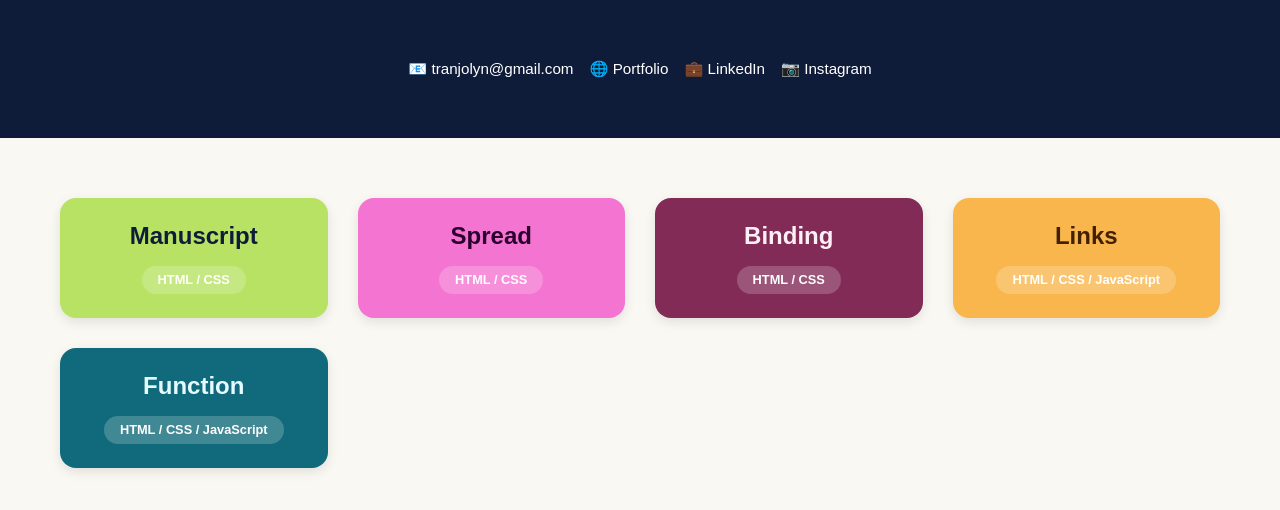
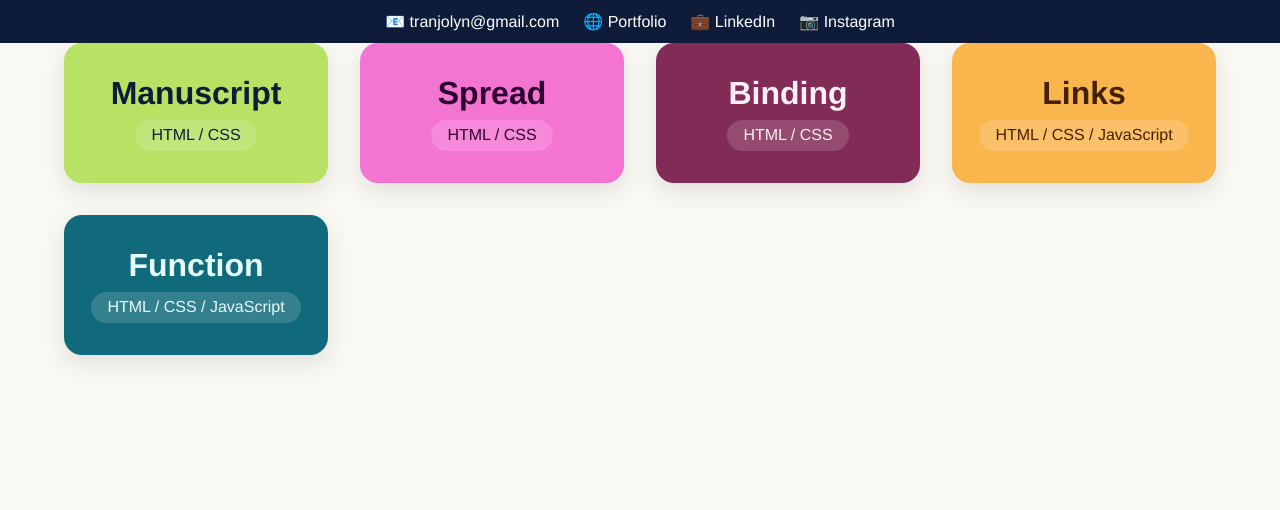
Before and after one commit to jolyntran/jolyntran.github.io, a plain HTML site: page index.html in a window 1280 px wide. Drawn offline with Linux system fonts and the light colour scheme.

Commit message:
Update style.css

```diff
--- a/assets/style.css
+++ b/assets/style.css
@@ -1,14 +1,12 @@
 :root {
 	--base-size: 16px;
 	--gutter-size: var(--base-size);
-	--font-size: var(--base-size);
 
 	--color-background: #FAF8F3;
 	--color-primary: #0F1C39;
 	--color-secondary: #F3B42F;
 	--color-accent: #FF577F;
 	--color-light-text: #ffffff;
-	--color-muted-text: #555;
 
 	--card-lime: #B7E264;
 	--card-pink: #F474D2;
@@ -24,56 +22,59 @@
 }
 
 body {
+	margin: 0;
+	font-family: 'Helvetica Neue', sans-serif;
+	background-color: var(--color-background);
+	color: var(--color-primary);
 	display: flex;
 	flex-direction: column;
-	font-family: sans-serif;
-	margin: 0;
-	background-color: var(--color-background);
-	color: var(--color-primary);
 	align-items: center;
 }
 
 nav {
+	width: 100%;
 	background-color: var(--color-primary);
-	width: 100%;
-	padding: var(--gutter-size);
+	padding: 0.75rem 1rem;
+	box-sizing: border-box;
 }
 
 nav ul {
 	display: flex;
-	flex-wrap: wrap;
 	justify-content: center;
+	gap: 1.5rem;
 	list-style: none;
 	margin: 0;
 	padding: 0;
-	gap: 1rem;
+	flex-wrap: wrap;
 }
 
 nav a {
 	color: var(--color-light-text);
 	text-decoration: none;
-	font-size: 0.95rem;
+	font-size: 1rem;
 }
 
 header {
 	text-align: center;
-	margin: 3rem 1rem 2rem;
+	margin: 4rem 1rem 3rem;
 }
 
 header h1 {
-	font-size: 2.8rem;
-	font-weight: 700;
-	line-height: 1.2;
+	font-size: 3.2rem;
+	font-weight: 600;
+	line-height: 1.1;
+	font-family: Georgia, serif;
 }
 
 main {
-	padding: var(--gutter-size);
+	width: 100%;
+	max-width: 1200px;
+	padding: 0 1.5rem 4rem;
 	box-sizing: border-box;
-	width: 100%;
 }
 
 .showcase h2 {
-	font-size: 1.5rem;
+	font-size: 1.8rem;
 	font-weight: 500;
 	text-align: center;
 	margin-bottom: 2rem;
@@ -82,25 +83,42 @@ main {
 .grid {
 	display: grid;
 	grid-template-columns: 1fr;
-	gap: calc(1.5 * var(--base-size));
+	gap: 2rem;
+	justify-content: center;
 }
 
 .card {
-	border-radius: 16px;
-	padding: 1.5rem;
+	border-radius: 18px;
+	padding: 2rem 1rem;
 	text-align: center;
 	font-weight: bold;
+	box-shadow: 0 8px 24px rgba(0, 0, 0, 0.1);
 	transition: transform 0.2s ease, box-shadow 0.2s ease;
-	box-shadow: 0 4px 12px rgba(0, 0, 0, 0.1);
+}
+
+.card:hover {
+	transform: translateY(-6px);
+	box-shadow: 0 12px 32px rgba(0, 0, 0, 0.12);
+}
+
+.card a {
+	display: block;
+	color: inherit;
+	text-decoration: none;
 }
 
 .card h3 {
-	margin: 0;
-	font-size: 1.5rem;
+	font-size: 2rem;
+	margin-bottom: 0.5rem;
 }
 
-.card a {
-	text-decoration: none;
+.tag {
+	font-size: 1rem;
+	font-weight: normal;
+	background-color: rgba(255, 255, 255, 0.15);
+	padding: 0.4rem 1rem;
+	border-radius: 999px;
+	display: inline-block;
 }
 
 .card:nth-child(1) {
@@ -128,23 +146,13 @@ main {
 	color: var(--card-teal-text);
 }
 
-.tag{
-	display: inline-block;
-	margin-top: 1rem;
-	font-size: 0.8rem;
-	background-color: rgba(255, 255, 255, 0.2);
-	color: white;
-	padding: 0.4rem 1rem;
-	border-radius: 999px;
-}
-
 @media (min-width: 768px) {
 	:root {
 		--base-size: 20px;
-		--gutter-size: calc(3 * var(--base-size));
+		--gutter-size: calc(2 * var(--base-size));
 	}
 
 	.grid {
-		grid-template-columns: repeat(auto-fill, minmax(250px, 1fr));
+		grid-template-columns: repeat(auto-fit, minmax(250px, 1fr));
 	}
 }
```
